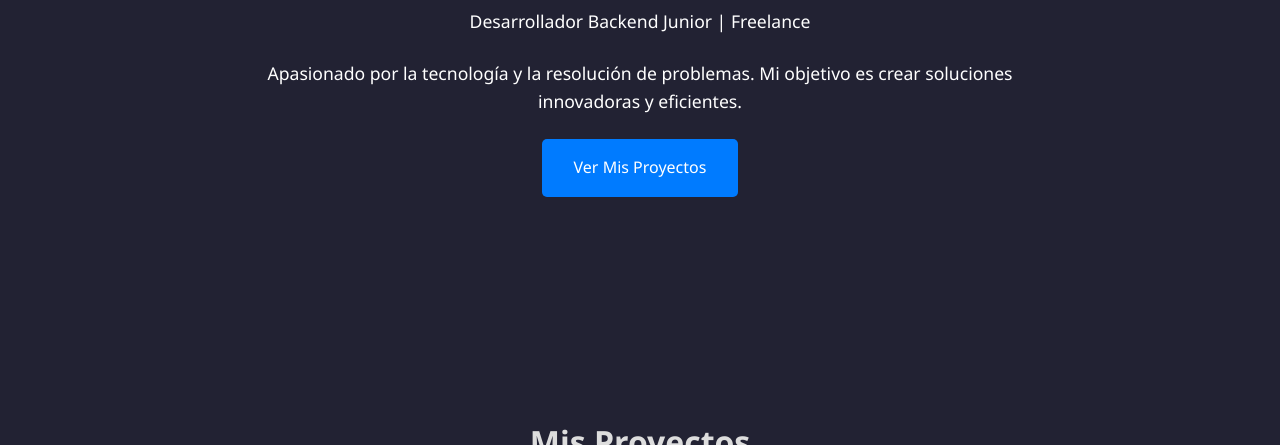
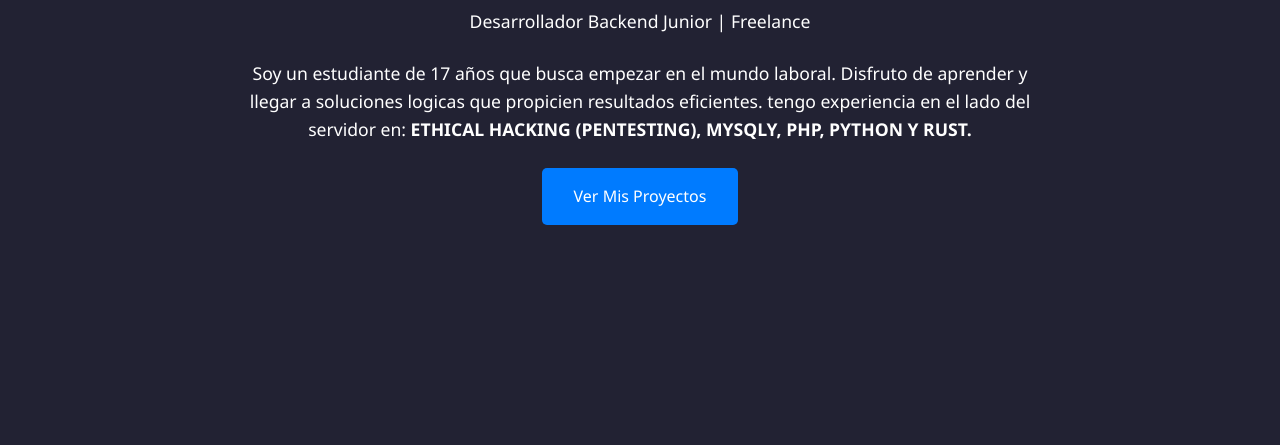
Before and after one commit to Mateo714-rgb/Mateo714-rgb.github.io, a plain HTML site: page index.html in a window 1280 px wide. Shown: the part 655-1100 px from the top of the page. Drawn offline with Linux system fonts and the light colour scheme; a script that the page names is missing.

Commit message:
Update index.html

```diff
--- a/index.html
+++ b/index.html
@@ -23,7 +23,8 @@
             <img src="perfil.png" alt="Tu Foto" class="foto-perfil">
             <h1>Soy MATEO VALLE</h1>
             <p>Desarrollador Backend Junior | Freelance</p>
-            <p>Apasionado por la tecnología y la resolución de problemas. Mi objetivo es crear soluciones innovadoras y eficientes.</p>
+            <p>Soy un estudiante de 17 años que busca empezar en el mundo laboral. Disfruto de aprender y llegar a soluciones logicas que propicien resultados eficientes.
+            tengo experiencia en el lado del servidor en: <b>ETHICAL HACKING (PENTESTING), MYSQLY, PHP, PYTHON Y RUST. </b></p>
             <a href="#proyectos" class="btn">Ver Mis Proyectos</a>
         </div>
     </section>
```
